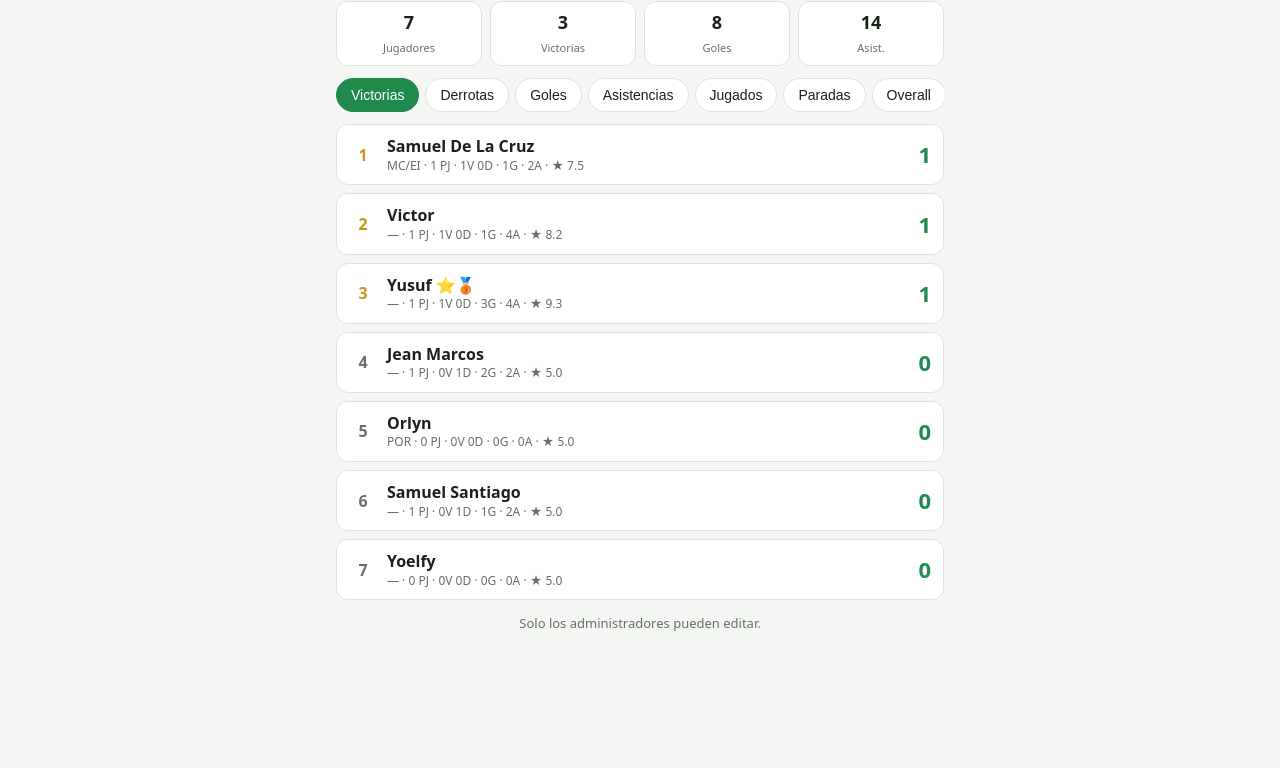
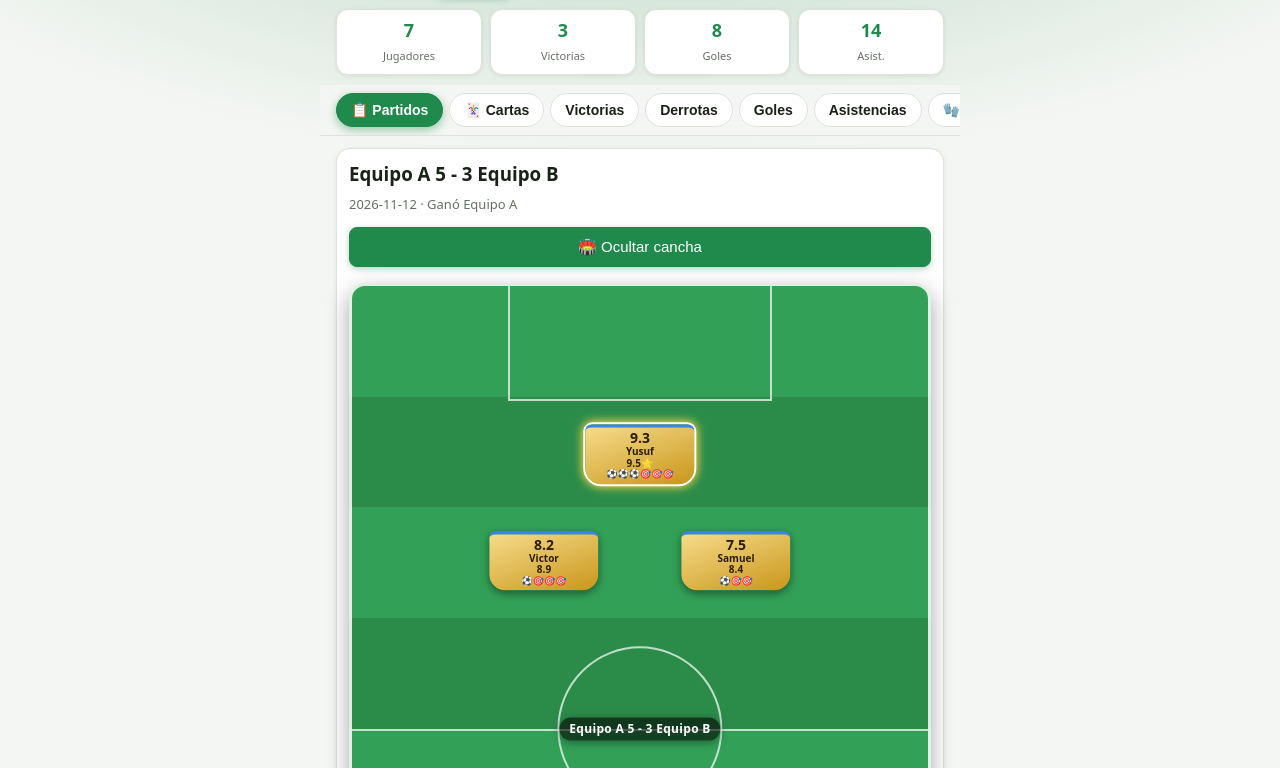
Before and after one commit to futboliple/Futbol, a plain HTML site: page index.html in a window 1280 px wide. Shown: the part 95-863 px from the top of the page. Before the commit the page ends 800 px from the top, so only its background shows below. Drawn offline with Linux system fonts and the light colour scheme.

Commit message:
Add files via upload

```diff
--- a/index.html
+++ b/index.html
@@ -59,8 +59,30 @@ select{height:40px;border-radius:8px;border:1px solid var(--bd);background:var(-
 .pc i{display:block;font-size:10px;font-style:normal;font-weight:700}
 .pc em{display:block;font-size:9px;font-style:normal;min-height:10px}
 .note{color:var(--mu);font-size:13px;text-align:center;margin:14px 0}
+
+/* ---- diseño mejorado ---- */
+body{background:radial-gradient(900px 420px at 50% -160px,rgba(31,138,76,.35),transparent),var(--bg)}
+main>h1{font-size:30px;font-weight:900;letter-spacing:.3px;background:linear-gradient(90deg,var(--ac),var(--gold));-webkit-background-clip:text;background-clip:text;color:transparent}
+.tabs{position:sticky;top:env(safe-area-inset-top,0px);z-index:5;background:var(--bg);margin:10px -16px 12px;padding:8px 16px;border-bottom:1px solid var(--bd);scrollbar-width:none}
+.tabs::-webkit-scrollbar{display:none}
+.tabs button{font-weight:600;transition:all .15s}
+.tabs button.on{box-shadow:0 3px 10px rgba(31,138,76,.45)}
+.tot div{box-shadow:0 1px 4px rgba(0,0,0,.08)}
+.tot b{color:var(--ac)}
+.row{box-shadow:0 1px 4px rgba(0,0,0,.07)}
+.row:nth-child(1){border-color:var(--gold);background:linear-gradient(90deg,rgba(201,150,26,.18),var(--card))}
+.ed{border-radius:14px;box-shadow:0 1px 5px rgba(0,0,0,.08)}
+.fc{background:linear-gradient(155deg,#f6dc8a,#d4a72c 45%,#a87a12);box-shadow:inset 0 0 0 2px rgba(255,255,255,.35),0 5px 14px rgba(0,0,0,.3);transition:transform .15s}
+.fc:hover{transform:translateY(-3px)}
+.fc .ov{text-shadow:0 1px 0 rgba(255,255,255,.4)}
+.pitch{background:repeating-linear-gradient(#32a057 0 12.5%,#2b8c4a 12.5% 25%);border:3px solid rgba(255,255,255,.85);border-radius:16px;box-shadow:0 8px 22px rgba(0,0,0,.35)}
+.pbox{position:absolute;left:27%;right:27%;height:13%;border:2px solid rgba(255,255,255,.7)}
+.pbox.t{top:0;border-top:0}.pbox.b{bottom:0;border-bottom:0}
+.mid{font-weight:700;letter-spacing:.3px;box-shadow:0 2px 8px rgba(0,0,0,.4)}
+.pc{background:linear-gradient(160deg,#f6dc8a,#c9961a);box-shadow:0 3px 8px rgba(0,0,0,.45)}
+.btn{box-shadow:0 2px 6px rgba(31,138,76,.35)}
 </style>
-<style>artifact-sync,artifact-local{display:contents}</style><style>artifact-sync,artifact-local{display:contents}</style><style>artifact-sync,artifact-local{display:contents}</style><style>artifact-sync,artifact-local{display:contents}</style></head>
+</head>
 <body>
 <main>
   <h1>⚽ Tabla del Fútbol</h1>
@@ -78,7 +100,7 @@ const POS=[["POR","Portero"],["DFC","Central"],["LI","Lateral izq."],["LD","Late
 const CATS=[["wins","Victorias"],["losses","Derrotas"],["goals","Goles"],["assists","Asistencias"],["played","Jugados"],["saves","Paradas"],["overall","Overall"]];
 const $=id=>document.getElementById(id);
 const esc=s=>String(s).replace(/[&<>"]/g,c=>({"&":"&amp;","<":"&lt;",">":"&gt;",'"':"&quot;"}[c]));
-let players=[],matches=[],cat="wins",canEdit=false,dirty=false;
+let players=[],matches=[],cat="matches",canEdit=false,dirty=false;
 const isAttr=k=>ATTRS.concat(GATTRS).some(a=>a[0]===k);
 const GATTRS=[["div","EST"],["man","MAN"],["sae","SAQ"],["ref","REF"],["vel","VEL"],["gpo","POS"]];
 const isGK=p=>(p.pos||[]).includes("POR");
@@ -91,8 +113,7 @@ const posTxt=p=>(p.pos||[]).join("/")||"—";
 function render(){
   const sum=k=>players.reduce((a,p)=>a+(+p[k]||0),0);
   $("tot").innerHTML=[["Jugadores",players.length],["Victorias",sum("wins")],["Goles",sum("goals")],["Asist.",sum("assists")]].map(([l,v])=>`<div><b>${v}</b><span>${l}</span></div>`).join("");
-  $("tabs").innerHTML=CATS.map(([k,l])=>`<button class="${k===cat?"on":""}" onclick="setCat('${k}')">${l}</button>`).join("")+
-    `<button class="${cat==="cards"?"on":""}" onclick="setCat('cards')">🃏 Cartas</button><button class="${cat==="trophies"?"on":""}" onclick="setCat('trophies')">🏆 Trofeos</button><button class="${cat==="awards"?"on":""}" onclick="setCat('awards')">🏅 Premios</button><button class="${cat==="matches"?"on":""}" onclick="setCat('matches')">📋 Partidos</button><button class="${cat==="teams"?"on":""}" onclick="setCat('teams')">👥 Equipos</button>`+
+  $("tabs").innerHTML=[["matches","📋 Partidos"],["cards","🃏 Cartas"],["wins","Victorias"],["losses","Derrotas"],["goals","Goles"],["assists","Asistencias"],["saves","🧤 Paradas"],["overall","Overall"],["played","Jugados"],["awards","🏅 Premios"],["trophies","🏆 Trofeos"],["teams","👥 Equipos"]].map(([k,l])=>`<button class="${k===cat?"on":""}" onclick="setCat('${k}')">${l}</button>`).join("")+
     (canEdit?`<button class="${cat==="edit"?"on":""}" onclick="setCat('edit')">✏️ Editar</button>`:"");
   const L=$("list");$("note").textContent=canEdit?"":"Solo los administradores pueden editar.";
   if(cat==="awards")return renderAwards(L);if(cat==="teams")return renderTeams(L);if(cat==="trophies")return renderTrophies(L);if(cat==="matches")return renderMatches(L);
@@ -105,7 +126,7 @@ function render(){
     `<button class="btn save" style="width:100%" onclick="save()">${dirty?"💾 Guardar cambios":"Sin cambios"}</button>`;
     return;
   }
-  const sorted=[...players].sort((a,b)=>cat==="cards"?ovr(b)-ovr(a):val(b,cat)-val(a,cat)||a.name.localeCompare(b.name));
+  const sorted=players.filter(p=>cat!=="saves"||isGK(p)).sort((a,b)=>cat==="cards"?ovr(b)-ovr(a):val(b,cat)-val(a,cat)||a.name.localeCompare(b.name));
   if(!sorted.length){L.innerHTML="";$("note").textContent="Aún no hay jugadores.";return}
   if(cat==="cards"){
     L.innerHTML=`<div class="grid">`+sorted.map(p=>`<div class="fc"><div class="ov">${ovr(p).toFixed(1)}</div><div class="ps">${esc(posTxt(p))} ${trophyIcons(p)}</div><div class="fn">${esc(p.name)}</div><div class="at">${attrsOf(p).map(([k,l])=>`<span><b>${(+p[k]||0).toFixed(1)}</b> ${l}</span>`).join("")}</div><div class="ft">${p.played|0}PJ · ${p.wins|0}V · ${p.losses|0}D · ${p.goals|0}G · ${p.assists|0}A${isGK(p)?` · ${p.saves|0}🧤 · ${p.cleans|0}🔒`:""}</div></div>`).join("")+`</div>`;
@@ -121,7 +142,7 @@ function setN(id,k,v){let n=parseFloat(String(v).replace(",","."));if(isNaN(n)||
 function togPos(id,c){const p=get(id);p.pos=p.pos||[];p.pos=p.pos.includes(c)?p.pos.filter(x=>x!==c):[...p.pos,c];if(c==="POR")GATTRS.forEach(([k])=>{if(p[k]==null)p[k]=5});mark();render()}
 function addP(){const n=$("newname").value.trim();if(!n)return;players.push({id:"p"+Date.now().toString(36),name:n,pos:[],played:0,wins:0,losses:0,goals:0,assists:0,rit:5,tir:5,pas:5,reg:5,def:5,fis:5});mark();render()}
 function delP(id){if(pendP!==id){pendP=id;render();return}pendP=null;players=players.filter(p=>p.id!==id);mark();render()}
-const T=[["⚽","Goleador","goals",[5,10,25],"goles"],["🎯","Asistente","assists",[5,10,25],"asistencias"],["🏅","Ganador","wins",[5,10,20],"victorias"],["🎽","Veterano","played",[10,25,50],"partidos"],["⭐","MVP","mvps",[1,3,5],"MVP de partido"],["🧤","Muralla","saves",[10,25,50],"paradas"],["🔒","Cero atrás","cleans",[3,7,15],"porterías a cero"]];
+const T=[["⚽","Goleador","goals",[5,10,25],"goles"],["🎯","Asistente","assists",[5,10,25],"asistencias"],["🏅","Ganador","wins",[5,10,20],"victorias"],["🎽","Veterano","played",[10,25,50],"partidos"],["⭐","MVP","mvps",[1,3,5],"MVP de partido"]];
 const MED=["","🥉","🥈","🥇"];
 const mvps=id=>matches.filter(m=>m.mvp===id).length;
 const tv=(p,k)=>k==="mvps"?mvps(p.id):(+p[k]||0);
@@ -142,16 +163,17 @@ async function addMatch(){
   const st=Object.entries(draft.r).filter(([id,x])=>x.t).map(([id,x])=>({id,t:x.t,g:Math.max(0,+x.g||0),a:Math.max(0,+x.a||0),s:Math.max(0,+x.s||0),b:!!x.b}));
   if(!st.some(e=>e.t==="A")||!st.some(e=>e.t==="B")){$("note").textContent="Pon jugadores en los dos equipos (A y B).";return}
   const tot=t=>st.filter(e=>e.t===t).reduce((a,e)=>a+e.g,0),sa=tot("A"),sb=tot("B");
-  const sc=e=>e.g*2+e.a+((sa!==sb&&((e.t==="A")===(sa>sb)))?1:0);
+  const sc=e=>rate({sa,sb},e)+e.g*0.01+e.a*0.001;
   const best=[...st].sort((x,y)=>sc(y)-sc(x))[0];
   const m={id:editId||"m"+Date.now().toString(36),d:draft.d,na:draft.a||"Equipo A",nb:draft.b||"Equipo B",sa,sb,st,mvp:best.id};
   if(editId){const i=matches.findIndex(x=>x.id===editId);applyM(matches[i],-1);matches[i]=m}else matches.unshift(m);applyM(m,1);draft=null;editId=null;dirty=true;await save();render();
 }
 let pend=null,pendP=null,editId=null;
 async function delMatch(id){if(pend!==id){pend=id;render();return}pend=null;const m=matches.find(x=>x.id===id);applyM(m,-1);matches=matches.filter(x=>x.id!==id);dirty=true;await save();render()}
-const gkb=(m,e)=>{const p=get(e.id);if(!p||!isGK(p))return 0;const c=e.t==="A"?m.sb:m.sa;return (e.s||0)*0.3+(c===0?1.5:-0.4*c)};
-function rate(m,e){const w=m.sa===m.sb?0:(((e.t==="A")===(m.sa>m.sb))?1:-1);return Math.round(Math.min(10,Math.max(4,6+e.g*1.2+e.a*0.8+gkb(m,e)+(w===1?0.6:w===-1?-0.4:0)))*10)/10}
+const gkb=(m,e)=>{const p=get(e.id);if(!p||!isGK(p))return 0;const c=e.t==="A"?m.sb:m.sa;return (e.s||0)*0.2+(c===0?0.8:-0.25*c)};
+function rate(m,e){const w=m.sa===m.sb?0:(((e.t==="A")===(m.sa>m.sb))?1:-1);const x=e.g*0.9+e.a*0.4+gkb(m,e)+(w===1?0.3:w===-1?-0.3:0);return Math.round(Math.min(10,Math.max(4,6+4*(1-Math.exp(-x/2.2))))*10)/10}
 let sp={};
+const isOpen=m=>sp[m.id]===undefined?!!(matches[0]&&matches[0].id===m.id):sp[m.id];
 const roleOf=p=>{const c=(p.pos||[])[0]||"";return ["DFC","LI","LD"].includes(c)?1:["EI","ED","SD","DC"].includes(c)?3:2};
 function pitch(m){
   const bn={A:[],B:[]};
@@ -168,7 +190,7 @@ function pitch(m){
     const rows=[];if(gk.length)rows.push(gk);let i=0;sizes.forEach(k=>{rows.push(out.slice(i,i+k));i+=k});
     return rows.map((r,ri)=>r.map((x,ci)=>card(x,(ci+1)/(r.length+1)*100,ys[Math.min(ri+off,3)],t)).join("")).join("");
   };
-  return `<div class="pitch"><div class="mid">${esc(m.na)} ${m.sa} - ${m.sb} ${esc(m.nb)}</div>${half("A",true)}${half("B",false)}</div>${benchHtml()}`;
+  return `<div class="pitch"><div class="pbox t"></div><div class="pbox b"></div><div class="mid">${esc(m.na)} ${m.sa} - ${m.sb} ${esc(m.nb)}</div>${half("A",true)}${half("B",false)}</div>${benchHtml()}`;
 }
 function summary(m){
   const n=id=>(get(id)||{name:"?"}).name;
@@ -176,7 +198,7 @@ function summary(m){
   const sc=list("g"),as=list("a"),mv=m.st.find(e=>e.id===m.mvp)||{g:0,a:0};
   const ti=m.st.filter(e=>!e.b).map(e=>esc(n(e.id))).join(", "),su=m.st.filter(e=>e.b).map(e=>esc(n(e.id))).join(", ");
   const res=m.sa===m.sb?"Empate":"Ganó "+esc(m.sa>m.sb?m.na:m.nb);
-  return `<div class="ed"><h3 style="justify-content:space-between"><span>${esc(m.na)} ${m.sa} - ${m.sb} ${esc(m.nb)}</span>${canEdit?`<span style="display:flex;gap:6px"><button class="btn del" onclick="editMatch('${m.id}')">Editar</button><button class="btn del" onclick="delMatch('${m.id}')">${pend===m.id?"¿Seguro? Toca otra vez":"Borrar"}</button></span>`:""}</h3><div class="note" style="text-align:left;margin:0 0 6px">${m.d} · ${res}</div><button class="btn" style="width:100%;margin:8px 0" onclick="sp['${m.id}']=!sp['${m.id}'];render()">🏟️ ${sp[m.id]?"Ocultar cancha":"Ver en cancha"}</button>${sp[m.id]?pitch(m):""}<div>⭐ <b>MVP: ${esc(n(m.mvp))}</b> (${mv.g} goles, ${mv.a} asist.)</div>${sc?`<div>⚽ ${sc}</div>`:""}${as?`<div>🎯 ${as}</div>`:""}<div>🟢 Titulares: ${ti}</div>${su?`<div>🔄 Cambios: ${su}</div>`:""}<div class="note" style="text-align:left;margin:8px 0 2px">Calificación del partido</div>${[...m.st].sort((x,y)=>rate(m,y)-rate(m,x)).map(e=>`<div class="stat"><span>${e.b?"🔄 ":""}${esc(n(e.id))} <small style="color:var(--mu)">${e.g?e.g+"⚽ ":""}${e.a?e.a+"🎯 ":""}${e.s?e.s+"🧤":""}</small></span><b>${rate(m,e).toFixed(1)}</b></div>`).join("")}</div>`;
+  return `<div class="ed"><h3 style="justify-content:space-between"><span>${esc(m.na)} ${m.sa} - ${m.sb} ${esc(m.nb)}</span>${canEdit?`<span style="display:flex;gap:6px"><button class="btn del" onclick="editMatch('${m.id}')">Editar</button><button class="btn del" onclick="delMatch('${m.id}')">${pend===m.id?"¿Seguro? Toca otra vez":"Borrar"}</button></span>`:""}</h3><div class="note" style="text-align:left;margin:0 0 6px">${m.d} · ${res}</div><button class="btn" style="width:100%;margin:8px 0" onclick="sp['${m.id}']=!isOpen(matches.find(x=>x.id==='${m.id}'));render()">🏟️ ${isOpen(m)?"Ocultar cancha":"Ver en cancha"}</button>${isOpen(m)?pitch(m):""}<div>⭐ <b>MVP: ${esc(n(m.mvp))}</b> (${mv.g} goles, ${mv.a} asist.)</div>${sc?`<div>⚽ ${sc}</div>`:""}${as?`<div>🎯 ${as}</div>`:""}<div>🟢 Titulares: ${ti}</div>${su?`<div>🔄 Cambios: ${su}</div>`:""}<div class="note" style="text-align:left;margin:8px 0 2px">Calificación del partido</div>${[...m.st].sort((x,y)=>rate(m,y)-rate(m,x)).map(e=>`<div class="stat"><span>${e.b?"🔄 ":""}${esc(n(e.id))} <small style="color:var(--mu)">${e.g?e.g+"⚽ ":""}${e.a?e.a+"🎯 ":""}${e.s?e.s+"🧤":""}</small></span><b>${rate(m,e).toFixed(1)}</b></div>`).join("")}</div>`;
 }
 function renderMatches(L){
   let h="";
@@ -208,8 +230,7 @@ const AW=[["🥇","Balón de Oro","Más puntos: gol 3, asistencia 2, MVP 3, vict
 ["👟","Bota de Oro","Más goles en el mes",x=>x.g],
 ["🧤","Guante de Oro","Porteros: parada 1 punto, portería a cero 3",x=>x.gk?x.sv+x.cl*3:0],
 ["🎯","Rey de Asistencias","Más asistencias en el mes",x=>x.a],
-["⭐","MVP del Mes","Más veces MVP de partido",x=>x.mvp],
-["📈","Mejor Nota Media","Nota media más alta (mínimo 2 partidos)",x=>x.n>=2?x.rs/x.n:0]];
+["⭐","MVP del Mes","Más veces MVP de partido",x=>x.mvp]];
 function monthStats(mk){const o={};matches.filter(m=>(m.d||"").slice(0,7)===mk).forEach(m=>m.st.forEach(e=>{const p=get(e.id);if(!p)return;
   const x=o[e.id]=o[e.id]||{id:e.id,g:0,a:0,mvp:0,w:0,cl:0,sv:0,n:0,rs:0,gk:isGK(p)};
   const w=m.sa===m.sb?0:(((e.t==="A")===(m.sa>m.sb))?1:0),c=e.t==="A"?m.sb:m.sa;
```
